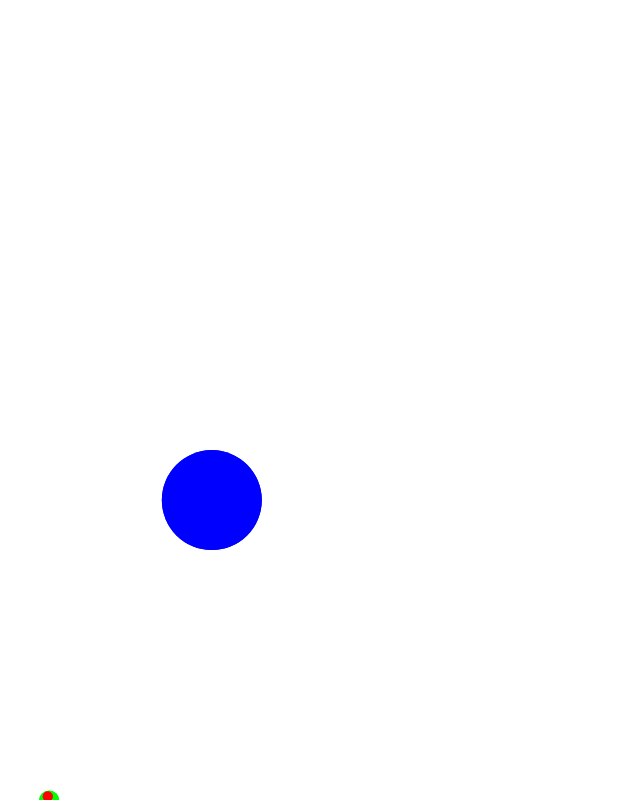
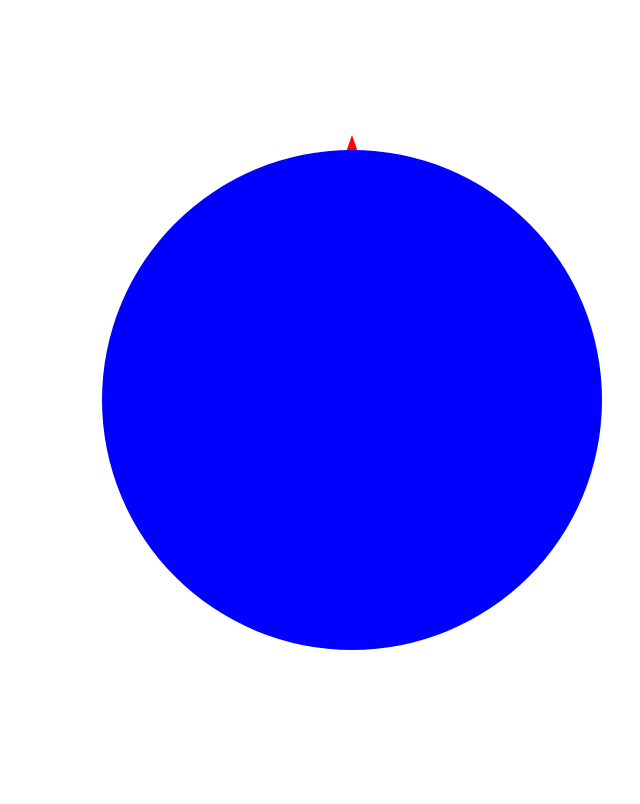
Before and after one commit to rabbit3c/gravity, a plain HTML site: page index.html in a window 1280 px wide. Shown: the whole page, without its empty margins (288-928 px from the left). Drawn offline with nearby package versions, Linux system fonts and the light colour scheme.

Commit message:
Added Rocket

```diff
--- a/gravity.js
+++ b/gravity.js
@@ -1,16 +1,15 @@
-dt = 0.01
-g1 = new GravitationalObject(1000000, 50, "#0000FF", 500, 500, 0, 0)
-g2 = new GravitationalObject(1000, 10, "#00FF00", 150, 500, 0, 37)
-g3 = new GravitationalObject(0.001, 5, "#FF0000", 135, 500, 0, 39)
+dt = 0.01;
+earth = new GravitationalObject(1000000, 250, "#0000FF", xmax / 2, ymax / 2, 0, 0);
+rocket = new Rocket(xmax / 2, ymax / 2 - 250);
+//g2 = new GravitationalObject(10000, 10, "#00FF00", 150, 500, 0, 37)
+//g3 = new GravitationalObject(0.001, 5, "#FF0000", 135, 500, 0, 39)
+
+objects = [earth, rocket];
 
 function tick() {
-    clearScreen()
-    g1.calculate(g2)
-    g1.calculate(g3)
-    g2.calculate(g1)
-    g2.calculate(g3)
-    g3.calculate(g1)
-    g3.calculate(g2)
+    clearScreen();
+    rocket.calculate(objects);
+    earth.draw();
 }
 
-interval = setInterval(tick, dt * 1000)
+interval = setInterval(tick, 1);
--- a/index.html
+++ b/index.html
@@ -14,6 +14,7 @@
 		<script src="velocity.js"></script>
 		<script src="position.js"></script>
 		<script src="object.js"></script>
+		<script src="rocket.js"></script>
 		<script src="gravity.js"></script>
 		</body>
 </html>
--- a/object.js
+++ b/object.js
@@ -1,7 +1,7 @@
 class GravitationalObject {
-    static G = 1/*6.67e-11*/
+    static G = 8e-2/*6.67e-11*/
 
-    constructor (mass, radius, color, x, y, vx, vy) {
+    constructor(mass, radius, color, x, y, vx, vy) {
         this.mass = mass;
         this.radius = radius;
         this.color = color;
@@ -9,13 +9,29 @@ class GravitationalObject {
         this.velocity = new Velocity(vx, vy);
     }
 
-    calculate(g2) {
-        let distance = this.position.distance(g2.position)
+    calculate(objects) {
+        for (let g of objects) {
+            if (g == this) continue;
 
-        let a = GravitationalObject.G * g2.mass / (distance.value()**2)
-        let acceleration = distance.mult(a / distance.value())
+            let distance = this.position.distance(g.position);
 
-        this.velocity.calculate(acceleration)
+            if (this instanceof Rocket) {
+                if (distance.value() <= g.radius) { // Check for Collision
+                    let distanceAfter = distance.copy();
+                    distanceAfter.add(this.velocity.inverse());
+
+                    if (distance.value() >= distanceAfter.value()) { // Check if moving away
+                        this.velocity = g.velocity.copy();
+                        break;
+                    }
+                }
+            }
+
+            let a = GravitationalObject.G * g.mass / (distance.value() ** 2);
+            let acceleration = distance.mult(a / distance.value());
+
+            this.velocity.calculate(acceleration);
+        }
         this.position.calculate(this.velocity);
         this.draw();
     }
--- /dev/null
+++ b/rocket.js
@@ -0,0 +1,29 @@
+class Rocket extends GravitationalObject {
+    constructor (x, y) {
+        super(1, 15, "#FF0000", x, y, 0, 0);
+        this.direction = 270;
+        this.keyMap = {65: false, 68: false, 87: false};
+        document.onkeydown = document.onkeyup = this.keylogger.bind(this);
+    }
+
+    keylogger(e) {
+        this.keyMap[e.keyCode] = e.type == "keydown";
+    }
+
+    calculate(objects) {
+        if (this.keyMap[65]) this.direction -= 0.3;
+        if (this.keyMap[68]) this.direction += 0.3;
+        if (this.keyMap[87]) this.accelerate(0.02);
+        super.calculate(objects);
+    }
+
+    accelerate(value) {
+        let vector = Vector.create(value, this.direction * Math.PI / 180);
+        this.velocity.add(vector);
+    }
+
+    draw() {
+        setFillColor(this.color);
+        fillIsoTriangleRotate(this.position.x, this.position.y, this.radius * 0.7, this.radius, this.direction - 270);
+    }
+}
--- a/vector.js
+++ b/vector.js
@@ -1,22 +1,35 @@
 class Vector {
     constructor (x, y) {
-        this.x = x
-        this.y = y
+        this.x = x;
+        this.y = y;
     }
 
     value() {
-        return Math.sqrt(this.x**2 + this.y**2)
+        return Math.sqrt(this.x**2 + this.y**2);
     }
 
-    static calculate(value, angle) {
-        let x = Math.cos(angle) * value
-        let y = Math.sin(angle) * value
-        return new Vector(x, y)
+    static create(value, angle) {
+        let x = Math.cos(angle) * value;
+        let y = Math.sin(angle) * value;
+        return new Vector(x, y);
     }
 
     mult(n) {
-        this.x *= n
-        this.y *= n
-        return this
+        this.x *= n;
+        this.y *= n;
+        return this;
+    }
+
+    add(vector) {
+        this.x += vector.x;
+        this.y += vector.y;
+    }
+
+    copy() {
+        return new Vector(this.x, this.y);
+    }
+
+    inverse() {
+        return new Vector(- this.x, - this.y);
     }
 }
--- a/velocity.js
+++ b/velocity.js
@@ -4,7 +4,11 @@ class Velocity extends Vector {
     }
 
     calculate(acceleration) {
-        this.x += acceleration.x * dt
-        this.y += acceleration.y * dt
+        this.x += acceleration.x * dt;
+        this.y += acceleration.y * dt;
+    }
+
+    copy() {
+        return new Velocity(this.x, this.y);
     }
 }
```
